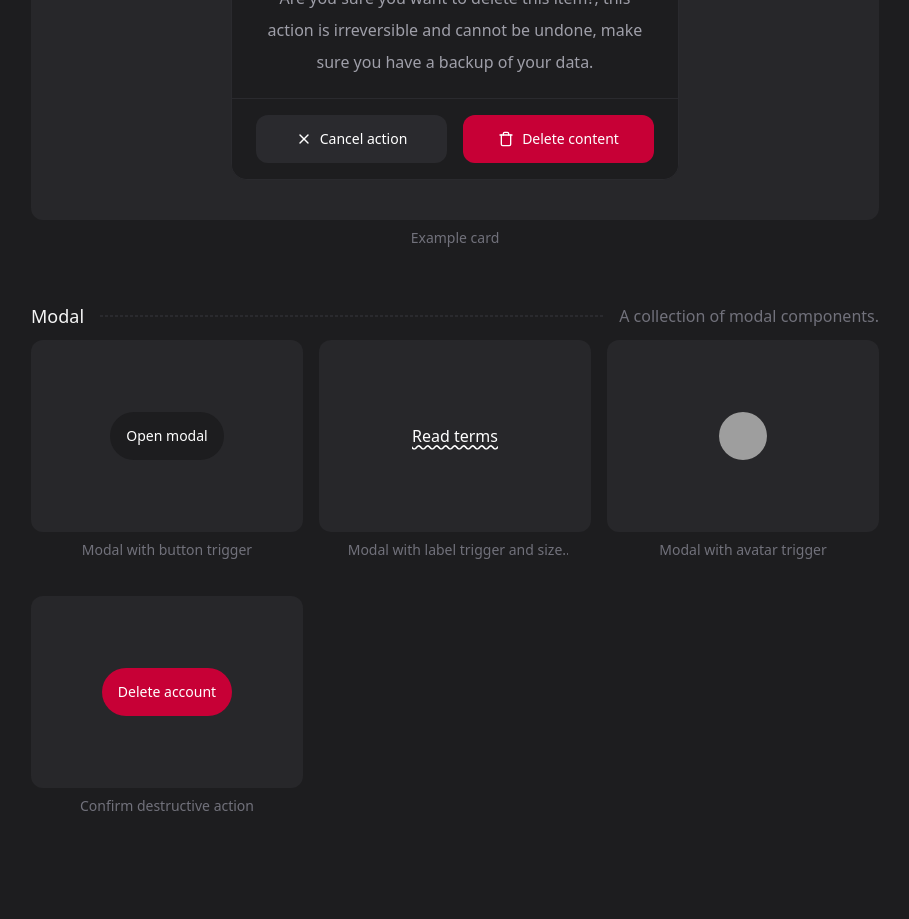
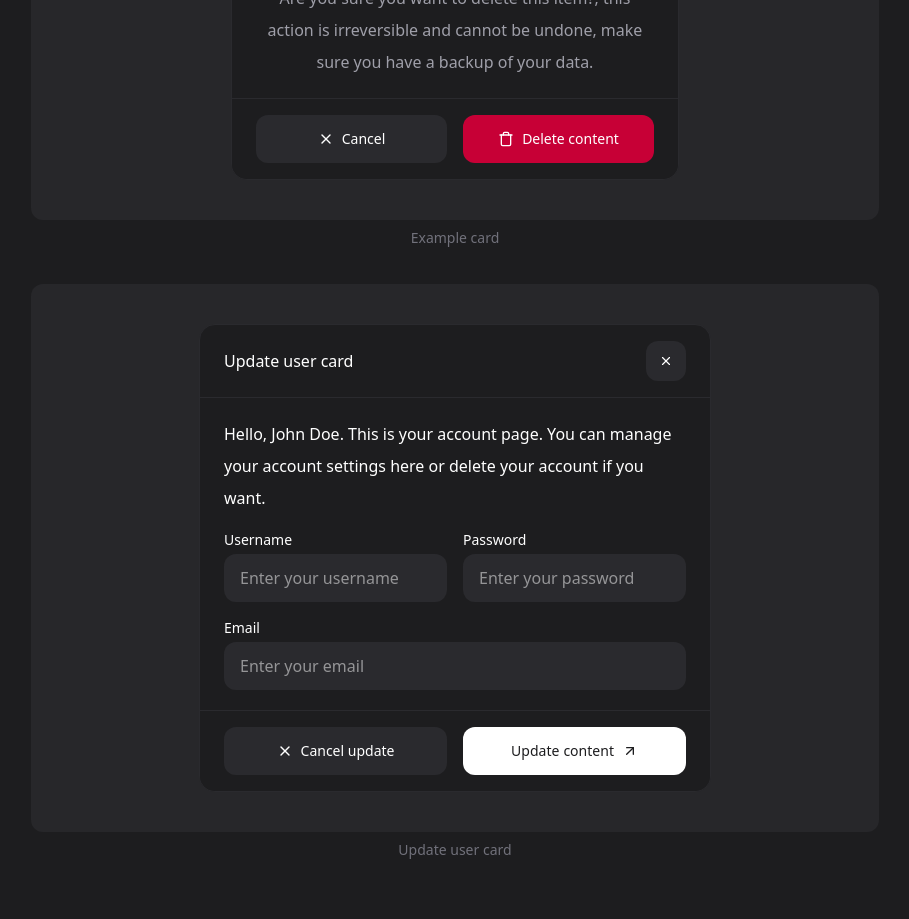
Before and after one commit to hdytrfli/fourteen-ui, a React (Vite) app: page / in a window 1280 px wide. Shown: the part 2960-3879 px from the top of the page, without its empty margins (185-1094 px from the left). Built offline with nearby package versions, Linux system fonts and the light colour scheme; grey boxes are pictures that could not be loaded; a web font is replaced by a local one.

Commit message:
chore: add update user card example in card collection

```diff
--- a/src/components/card-collection.tsx
+++ b/src/components/card-collection.tsx
@@ -1,5 +1,5 @@
 import * as React from 'react';
-import { Trash, TriangleAlert, X } from 'lucide-react';
+import { ArrowUpRight, Trash, TriangleAlert, X } from 'lucide-react';
 
 import { Card } from '@/components/primitive/card';
 import { Gallery } from '@/components/primitive/gallery';
@@ -9,6 +9,8 @@ import { CardContent } from '@/components/primitive/card-content';
 import { CardFooter } from '@/components/primitive/card-footer';
 import { TiltButton } from '@/components/collections/button/tilt-button';
 import { ScrambleButton } from '@/components/collections/button/scramble-button';
+import { cn } from '@/libs/utils';
+import { KineticButton } from './collections/button/kinetic-button';
 
 interface CardCollectionProps {
 	//
@@ -32,7 +34,7 @@ export const CardCollection: React.FC<CardCollectionProps> = () => {
 							icon={X}
 							variant='ghost'
 							position='start'
-							label='Cancel action'
+							label='Cancel'
 							className='rounded-xl'
 						/>
 						<ScrambleButton
@@ -45,6 +47,74 @@ export const CardCollection: React.FC<CardCollectionProps> = () => {
 					</CardFooter>
 				</Card>
 			</Showcase>
+
+			<Showcase label='Update user card' className='col-span-full'>
+				<Card className='max-w-lg'>
+					<CardHeader title='Update user card' onClose={() => console.log('close')} />
+					<CardContent className='grid gap-4'>
+						<p>
+							Hello, John Doe. This is your account page. You can manage your account settings here
+							or delete your account if you want.
+						</p>
+						<form className='grid grid-cols-2 gap-4'>
+							<div>
+								<label className='block text-sm mb-1 font-medium'>Username</label>
+								<input
+									type='text'
+									placeholder='Enter your username'
+									className={cn(
+										'bg-border w-full',
+										'px-4 h-12 rounded-xl',
+										'focus-visible:ring-2 focus-visible:ring-accent outline-none'
+									)}
+								/>
+							</div>
+
+							<div>
+								<label className='block text-sm mb-1 font-medium'>Password</label>
+								<input
+									type='password'
+									placeholder='Enter your password'
+									className={cn(
+										'bg-border w-full',
+										'px-4 h-12 rounded-xl',
+										'focus-visible:ring-2 focus-visible:ring-accent outline-none'
+									)}
+								/>
+							</div>
+
+							<div className='col-span-full'>
+								<label className='block text-sm mb-1 font-medium'>Email</label>
+								<input
+									type='email'
+									placeholder='Enter your email'
+									className={cn(
+										'bg-border w-full',
+										'px-4 h-12 rounded-xl',
+										'focus-visible:ring-2 focus-visible:ring-accent outline-none'
+									)}
+								/>
+							</div>
+						</form>
+					</CardContent>
+					<CardFooter>
+						<TiltButton
+							icon={X}
+							variant='ghost'
+							position='start'
+							label='Cancel update'
+							className='rounded-xl'
+						/>
+						<KineticButton
+							position='end'
+							variant='primary'
+							icon={ArrowUpRight}
+							label='Update content'
+							className='rounded-xl'
+						/>
+					</CardFooter>
+				</Card>
+			</Showcase>
 		</Gallery>
 	);
 };
--- a/src/components/collections/button/kinetic-button.tsx
+++ b/src/components/collections/button/kinetic-button.tsx
@@ -46,7 +46,7 @@ export const KineticButton = ({
 		const el = ref.current;
 		if (!el) return;
 
-		const split = SplitText.create(text.current, { type: 'chars' });
+		const split = SplitText.create(text.current, { type: 'words, chars' });
 		gsap.set(split.chars, { y: 0 });
 
 		if (icon.current) gsap.set(icon.current, { y: 0 });
@@ -126,7 +126,7 @@ export const KineticButton = ({
 					'pointer-events-none select-none',
 					Icon && variants.position[position]
 				)}>
-				<span ref={text} className='flex'>
+				<span ref={text} className='flex gap-1'>
 					{label}
 				</span>
 				{Icon && (
```
